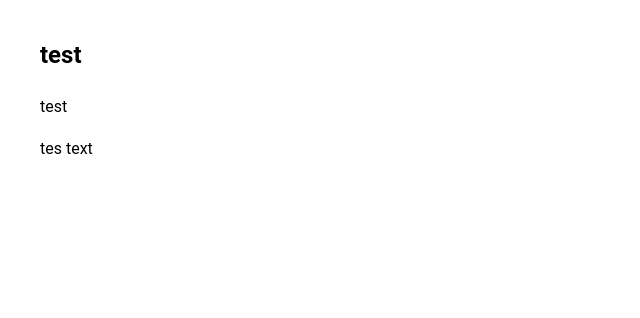
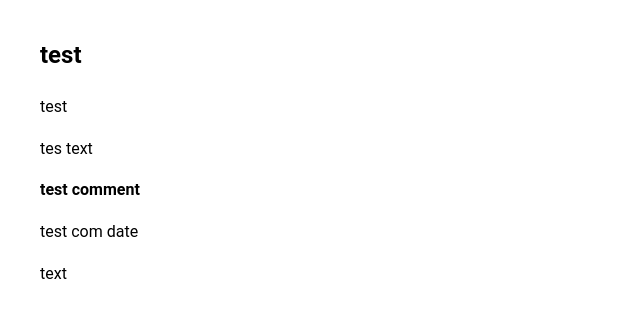
Before and after one commit to SamuelSlavik/whys-react, a React (Create React App) app: page / in a window 1280 px wide. Shown: the top 318 px of the page, without its empty margins (0-640 px from the left). Built offline with nearby package versions, Linux system fonts and the light colour scheme.

Commit message:
Add Comment component

```diff
--- a/src/App.tsx
+++ b/src/App.tsx
@@ -2,12 +2,14 @@ import React from 'react';
 import './assets/styles/default.css';
 import {Container} from "./components/styles/Container.styled";
 import {Article} from "./components/article/Article";
+import {Comment} from "./components/comment/Comment";
 
 function App() {
 
   return (
     <Container>
       <Article author={"test"} date={"test"} text={"tes text"}/>
+      <Comment author={"test comment"} text={"test com"} date={" test com date"} />
     </Container>
   )
 }
--- /dev/null
+++ b/src/components/comment/Comment.styled.ts
@@ -0,0 +1,7 @@
+import styled from "styled-components";
+
+export const StyledComment = styled.div`
+  width: 100%;
+  height: auto;
+  text-align: left;
+`
--- /dev/null
+++ b/src/components/comment/Comment.tsx
@@ -0,0 +1,17 @@
+import {StyledComment} from "./Comment.styled";
+
+type CommentProps = {
+  author: string
+  text: string
+  date: string
+}
+
+export const Comment: React.FC<CommentProps> = ({author, text, date}) => {
+  return (
+    <StyledComment>
+      <p><b>{author}</b></p>
+      <p>{date}</p>
+      <p>text</p>
+    </StyledComment>
+  )
+}
```
